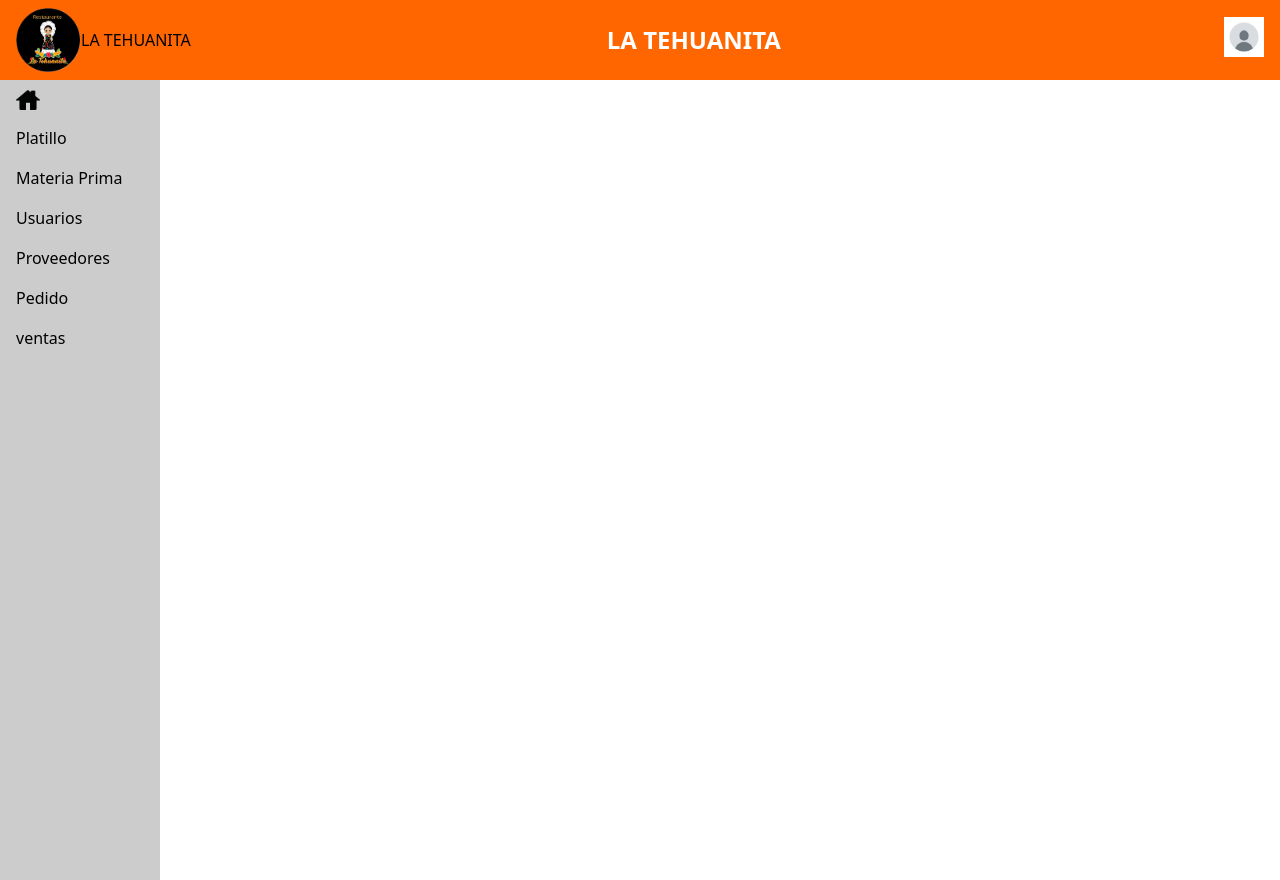
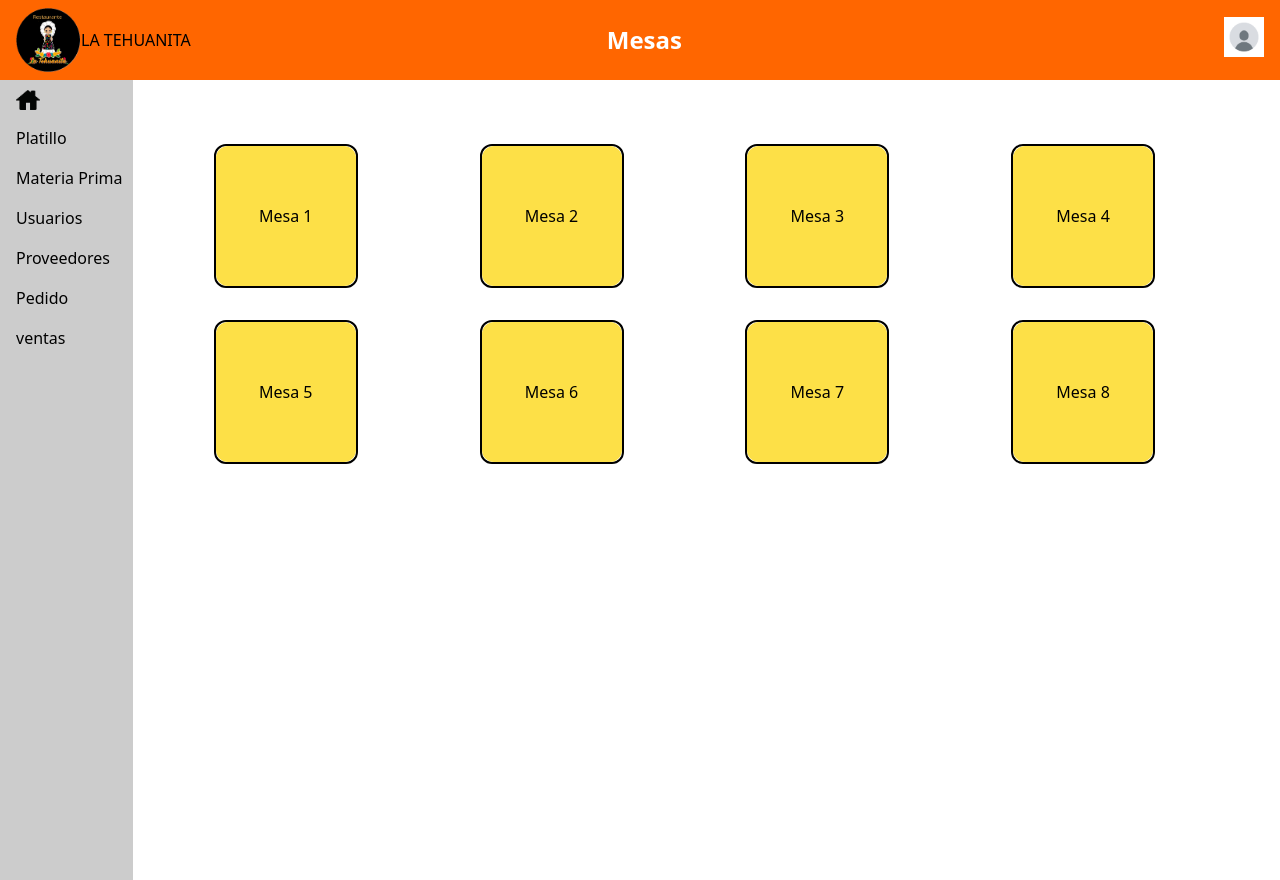
Before and after one commit to carlos22101/Front-end, a React (Vite) app in the folder Front-end/: page /Pedido in a window 1280 px wide. Built offline with nearby package versions, Linux system fonts and the light colour scheme.

Commit message:
Pre-Pedido

```diff
--- /dev/null
+++ b/Front-end/src/components/molecules/CardContainerPedido.jsx
@@ -0,0 +1,84 @@
+import Swal from "sweetalert2";
+import Button from "../atoms/Button";
+import { useNavigate } from "react-router-dom";
+
+function CardContainerPedido() {
+    const navigate = useNavigate();
+
+    const mesas = [
+        { id: 1, nombre: 'Mesa 1' },
+        { id: 2, nombre: 'Mesa 2' },
+        { id: 3, nombre: 'Mesa 3' },
+        { id: 4, nombre: 'Mesa 4' },
+        { id: 5, nombre: 'Mesa 5' },
+        { id: 6, nombre: 'Mesa 6' },
+        { id: 7, nombre: 'Mesa 7' },
+        { id: 8, nombre: 'Mesa 8' },
+    ];
+
+    const handlerClick = (id) => {
+        switch(id) {
+            case 1:
+                return Swal.fire({
+                    title: `Mesa ${id}`,
+                    text: "¿Estas seguro de seleccionar esta mesa?",
+                    showConfirmButton: true,
+                    preConfirm: () => navigate('/AgregarPlatillo')
+                });
+            case 2:
+                return Swal.fire({
+                    title: "The Internet?",
+                    text: "That thing is still around?",
+                    icon: "warning"
+                });
+            case 3:
+                return Swal.fire({
+                    title: "The Internet?",
+                    text: "That thing is still around?",
+                    icon: "question"
+                });
+            case 4:
+                return Swal.fire({
+                    title: "The Internet?",
+                    text: "That thing is still around?",
+                    icon: "warning"
+                });
+            case 5:
+                return Swal.fire({
+                    title: "The Internet?",
+                    text: "That thing is still around?",
+                    icon: "question"
+                });
+            case 6:
+                return Swal.fire({
+                    title: "The Internet?",
+                    text: "That thing is still around?",
+                    icon: "warning"
+                });
+            case 7:
+                return Swal.fire({
+                    title: "The Internet?",
+                    text: "That thing is still around?",
+                    icon: "question"
+                });
+            case 8:
+                return Swal.fire({
+                    title: "The Internet?",
+                    text: "That thing is still around?",
+                    icon: "success"
+                });
+        }
+    }
+
+    return (
+        <div className="flex flex-wrap justify-around">
+            {mesas.map((mesa) => (
+                <div key={mesa.id} className="rounded-xl border-2 border-solid border-black w-36 h-36 ml-10 mr-10 flex justify-around mt-8">
+                    <Button Style={"bg-yellow-300 w-full rounded-xl"} onClick={() => handlerClick(mesa.id)}>{mesa.nombre}</Button>
+                </div>
+            ))}
+        </div>
+    );
+}
+
+export default CardContainerPedido;
--- a/Front-end/src/components/molecules/Header.jsx
+++ b/Front-end/src/components/molecules/Header.jsx
@@ -19,6 +19,8 @@ function Header() {
         return 'Materia Prima';
       case '/Proveedores':
         return 'Proveedores';
+      case '/Pedido':
+        return 'Mesas'
       default:
         if (location.pathname.startsWith('/Actualizar/')) {
           return 'Actualizar';
--- a/Front-end/src/components/organisms/Pedido.jsx
+++ b/Front-end/src/components/organisms/Pedido.jsx
@@ -1,13 +1,16 @@
 import Header from "../molecules/Header";
 import Sidebar from "../molecules/Sidebar";
+import CardContainerPedido from "../molecules/CardContainerPedido";
 
 function Pedido(){
     return (
         <>
-        <Header></Header>
+        <Header />
         <div className="flex">
-            <Sidebar></Sidebar>
-            <div ></div>
+            <Sidebar />
+            <div className="w-full ml-[20px] mr-16 mt-8">
+            <CardContainerPedido></CardContainerPedido>
+            </div>
         </div>
         </>
     )
--- a/Front-end/src/index.css
+++ b/Front-end/src/index.css
@@ -5,6 +5,8 @@
 body{
     margin: 0;
     overflow: hidden;
+    display: flexbox;
+    flex-wrap: wrap;
 }
 
 *{
```
Also changed, not shown: Front-end/src/components/molecules/CardPedido.jsx (added, +10 -0 lines).
